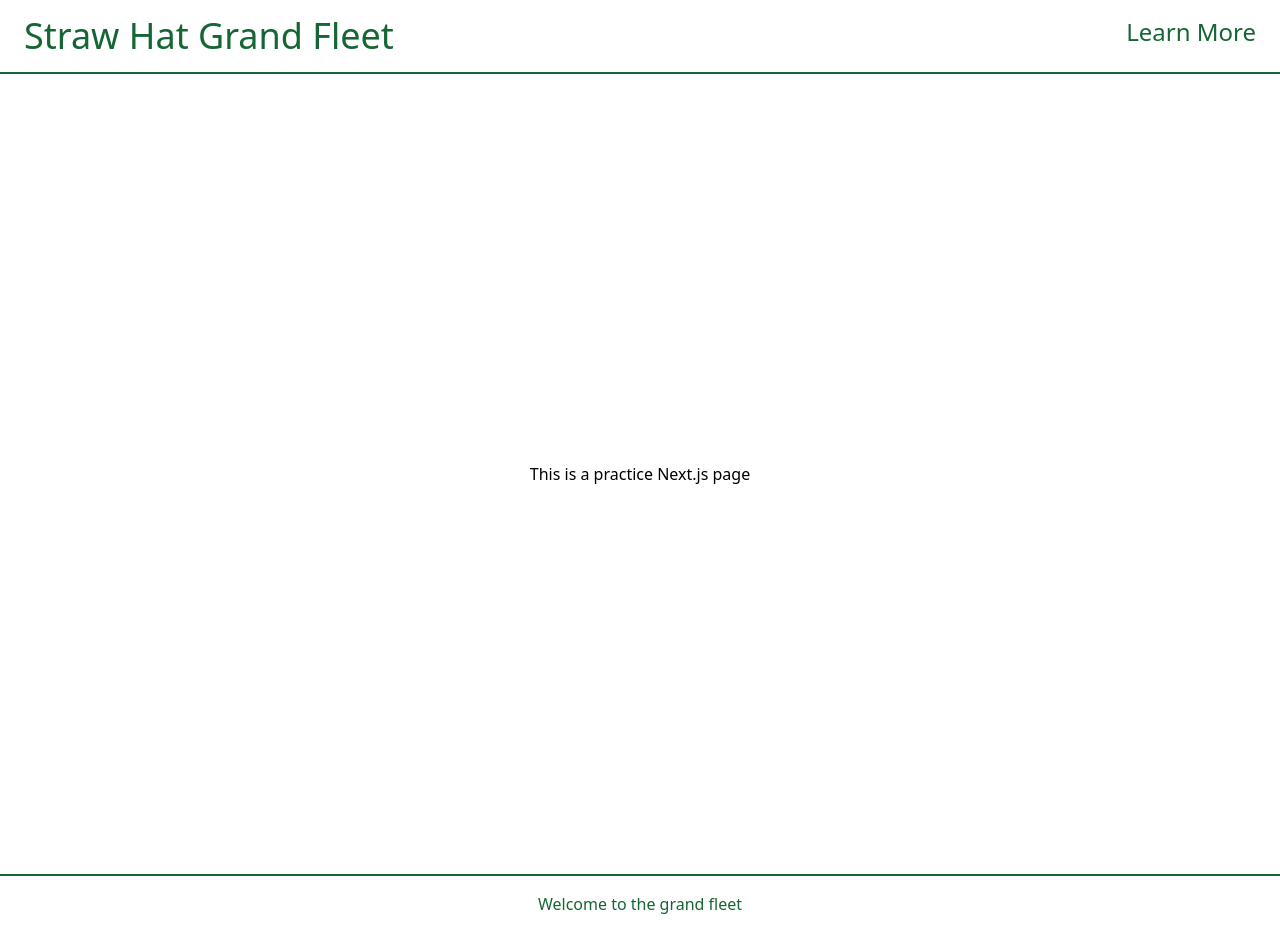
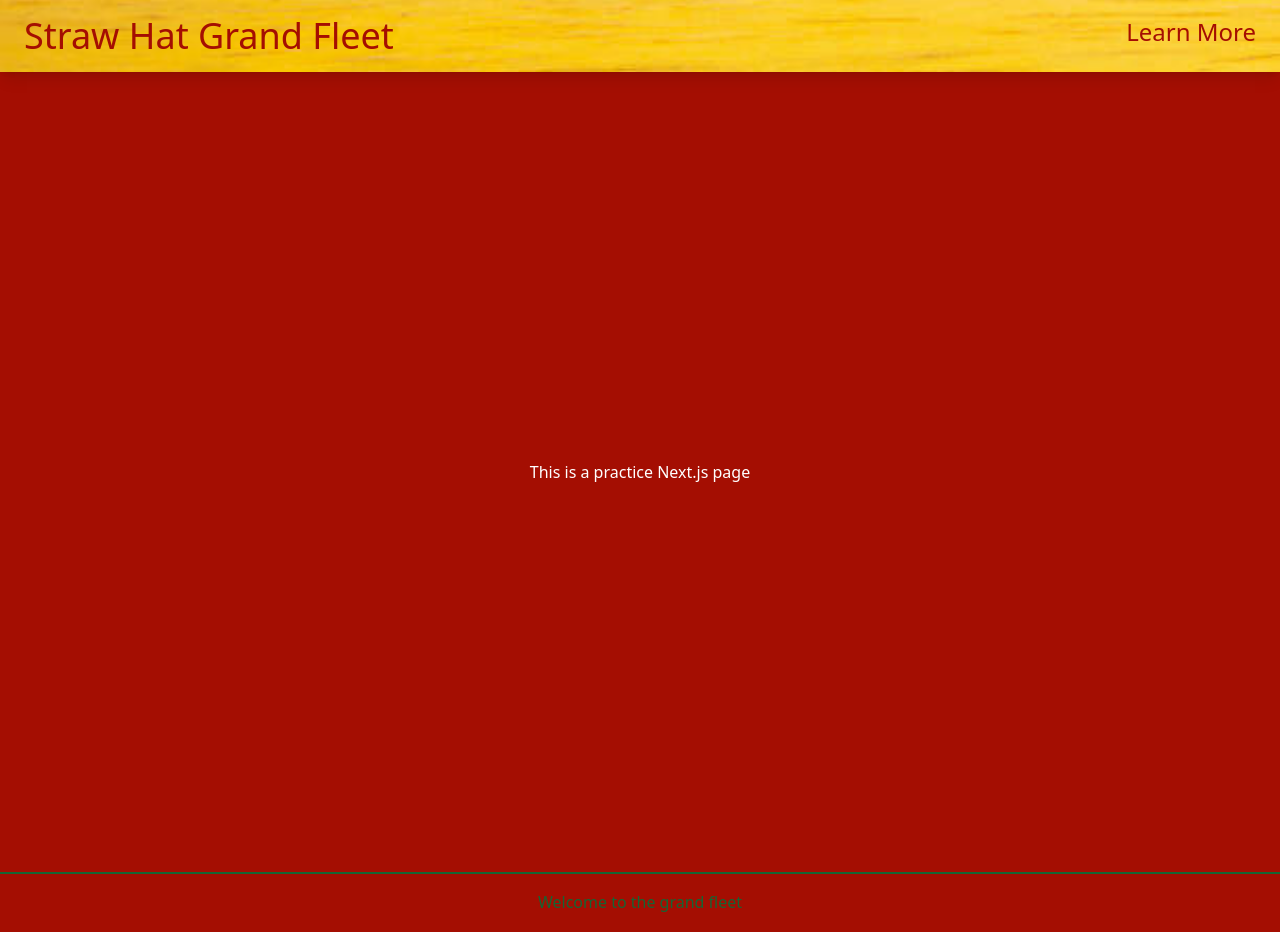
Before and after one commit to jtwiley1996/One-Piece-FanPage-CSS-JS-Practice-, a Next.js app in the folder client/: page / in a window 1280 px wide. Built offline with nearby package versions, Linux system fonts and the light colour scheme.

Commit message:
adding styling

```diff
--- a/client/src/app/about/page.tsx
+++ b/client/src/app/about/page.tsx
@@ -2,12 +2,10 @@
 
 export default function About() {
     return (
-        <main>
           <div className="justify-center items-center min-h-screen flex">
             <p>
               This is the about page
             </p>
           </div>
-        </main>
     );
   }
--- a/client/src/app/layout.tsx
+++ b/client/src/app/layout.tsx
@@ -1,20 +1,21 @@
-"use client"
+"use client";
 
-import Link from "next/link";
-import "../styling/globals.css"
+import "../styling/globals.css";
 import React from "react";
 
-export default function RootLayout ({
+export default function RootLayout({
   children,
-}: Readonly <{
+}: Readonly<{
   children: React.ReactNode;
 }>) {
   return (
     <html lang="en">
-      <body>
-      <header className="justify-between flex px-6 py-4  border-b-2 border-green-800 text-green-800">
+      <body className="bg-dark-red">
+        <header
+          className="justify-between flex px-6 py-4 text-dark-red bg-cover bg-center shadow-lg"
+          style={{ backgroundImage: "url('/images/straw-hat-yellow.jpg')" }}
+        >
           <nav>
-
             <a href="/" className="text-4xl z-10 hover-underline">
               Straw Hat Grand Fleet
             </a>
@@ -25,15 +26,10 @@ export default function RootLayout ({
               Learn More
             </a>
           </nav>
-
         </header>
-      <main className="bg-white">
-      {children}
-      </main>
-      <footer className="justify-center flex px-6 py-4  border-t-2 border-green-800 text-green-800">
-        <h2>
-          Welcome to the grand fleet
-        </h2>
+        <main className="text-white">{children}</main>
+        <footer className="justify-center flex px-6 py-4 border-t-2 border-green-800 text-green-800">
+          <h2>Welcome to the grand fleet</h2>
         </footer>
       </body>
     </html>
--- a/client/src/app/page.tsx
+++ b/client/src/app/page.tsx
@@ -2,12 +2,11 @@
 
 export default function Home() {
   return (
-      <main>
+
         <div className="justify-center items-center min-h-screen flex">
           <p>
             This is a practice Next.js page
           </p>
         </div>
-      </main>
   );
 }
--- a/client/tailwind.config.ts
+++ b/client/tailwind.config.ts
@@ -11,9 +11,12 @@ const config: Config = {
       colors: {
         background: "var(--background)",
         foreground: "var(--foreground)",
+        'dark-red': '#a40e02', // Custom dark navy blue color
+        'straw-hat-yellow': '#F7D358',
       },
     },
   },
   plugins: [],
 };
+
 export default config;
```
Also changed, not shown: client/public/images/straw-hat-yellow.jpg (added). Lines whose indentation alone changed are shown as unchanged.
